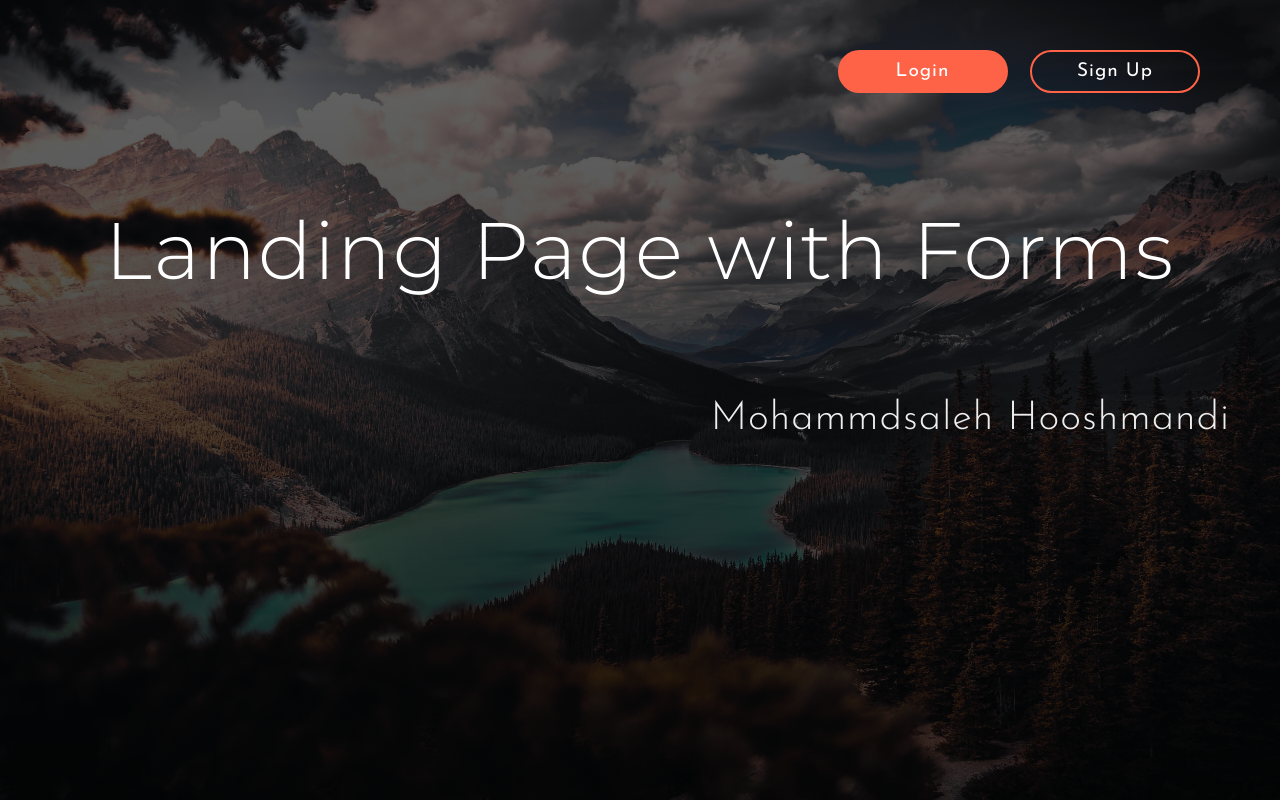
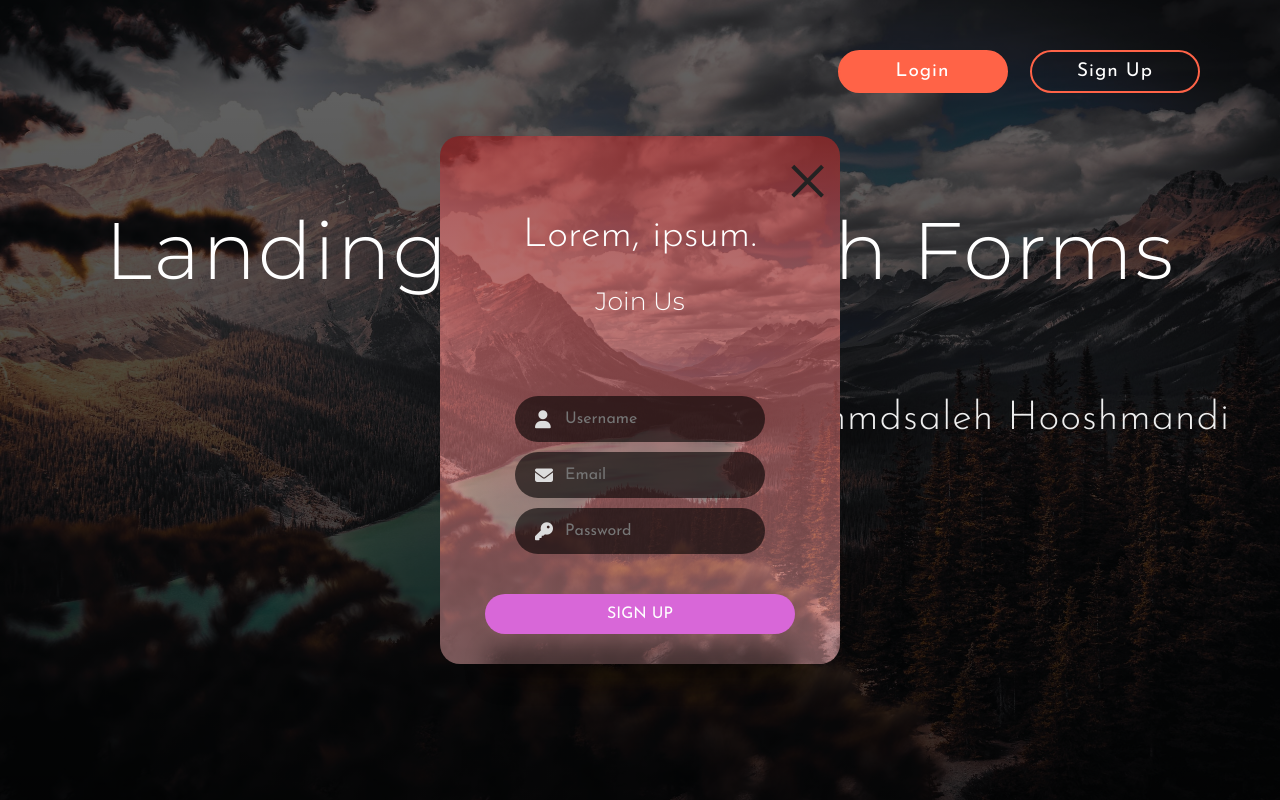
Before and after one commit to Mohammadsaleh-Hooshmandi/LandigPage-with-forms, a plain HTML site: page index.html in a window 1280 px wide. Drawn offline with nearby package versions, Linux system fonts and the light colour scheme.

Commit message:
create forms

```diff
--- a/index.html
+++ b/index.html
@@ -36,6 +36,60 @@
             <button type="button" class="btn signup-btn">Sign Up</button>
         </div>
 
+        <div class="form-wrapper">
+            <div class="form login-form">
+                <div class="login-close-btn">
+                    &times;
+                </div>
+                <div class="header">
+                    <h1>Lorem, ipsum.</h1>
+                    <h2>Login</h2>
+                </div>
+                <form>
+
+                    <div class="input">
+                        <i class="fas fa-user"></i>
+                        <input type="text" placeholder="Username" />
+                    </div>
+
+                    <div class="input">
+                        <i class="fas fa-key"></i>
+                        <input type="password" placeholder="Password" />
+                    </div>
+
+                    <button type="submit">LogIn</button>
+                </form>
+            </div>
+            <div class="form signup-form">
+                <div class="signup-close-btn">
+                    &times;
+                </div>
+                <div class="header">
+                    <h1>Lorem, ipsum.</h1>
+                    <h2>Join Us</h2>
+                </div>
+                <form>
+
+                    <div class="input">
+                        <i class="fas fa-user"></i>
+                        <input type="text" placeholder="Username" />
+                    </div>
+
+                    <div class="input">
+                        <i class="fas fa-envelope"></i>
+                        <input type="email" placeholder="Email" />
+                    </div>
+
+                    <div class="input">
+                        <i class="fas fa-key"></i>
+                        <input type="password" placeholder="Password" />
+                    </div>
+
+                    <button type="submit">Sign Up</button>
+                </form>
+            </div>
+        </div>
+
         <!-- JS file -->
         <script src="script.js"></script>
     </body>
--- a/style.css
+++ b/style.css
@@ -76,3 +76,88 @@ html {
 .signup-btn {
     background: transparent;
 }
+
+.form {
+    position: absolute;
+    top: 50%;
+    left: 50%;
+    transform: translate(-50%, -50%);
+    width: 40rem;
+    background: linear-gradient(rgba(148, 42, 42, 0.8), rgba(185, 129, 129, 0.6)),
+    url(images/bg.jpg) no-repeat center;
+    background-size: cover;
+    border-radius: 2rem;
+}
+
+.login-close-btn,
+.signup-close-btn {
+    position: absolute;
+    top: 0;
+    right: 1rem;
+    font-size: 8rem;
+    color: #222;
+    cursor: pointer;
+}
+
+.header {
+    text-align: center;
+    margin: 8rem 0;
+    color: #fff;
+}
+
+.header h1 {
+    font-family: "Josefin Sans", sans-serif;
+    font-size: 4rem;
+    font-weight: 300;
+    margin-bottom: 3rem;
+}
+
+.header h2 {
+    font-family: "Montserrat", sans-serif;
+    font-size: 2.5rem;
+    font-weight: 300;
+}
+
+.form form {
+    display: flex;
+    flex-direction: column;
+    align-items: center;
+}
+
+.input {
+    margin-bottom: 1rem;
+    position: relative;
+}
+
+.input input {
+    width: 25rem;
+    padding: 1.5rem 1.5rem 1.5rem 5rem;
+    border-radius: 3rem;
+    background-color: rgba(0, 0, 0, 0.6);
+    font-family: "Josefin Sans", sans-serif;
+    font-size: 1.6rem;
+    color: #ddd;
+}
+
+.input i {
+    position: absolute;
+    top: 50%;
+    transform: translateY(-50%);
+    left: 2rem;
+    font-size: 1.8rem;
+    color: #ddd;
+}
+
+.form button {
+    width: 31rem;
+    padding: 1.2rem;
+    border-radius: 3rem;
+    background-color: #d867d8;
+    color: #fff;
+    font-family: "Josefin Sans", sans-serif;
+    font-size: 1.6rem;
+    text-transform: uppercase;
+    box-shadow: 0 5rem 2rem rgba(0, 0, 0, 0.4);
+    margin: 3rem 0;
+    cursor: pointer;
+}
```
